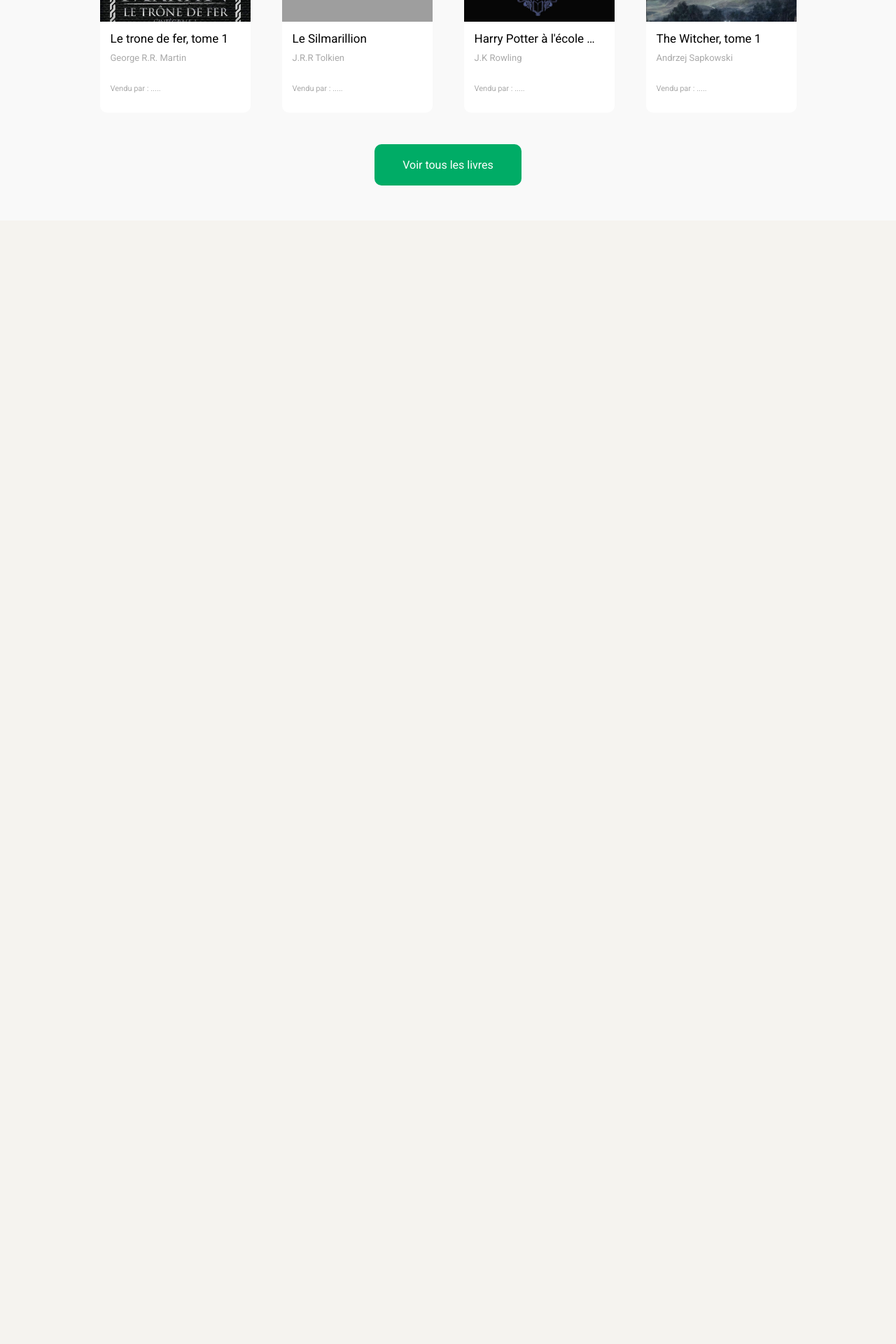
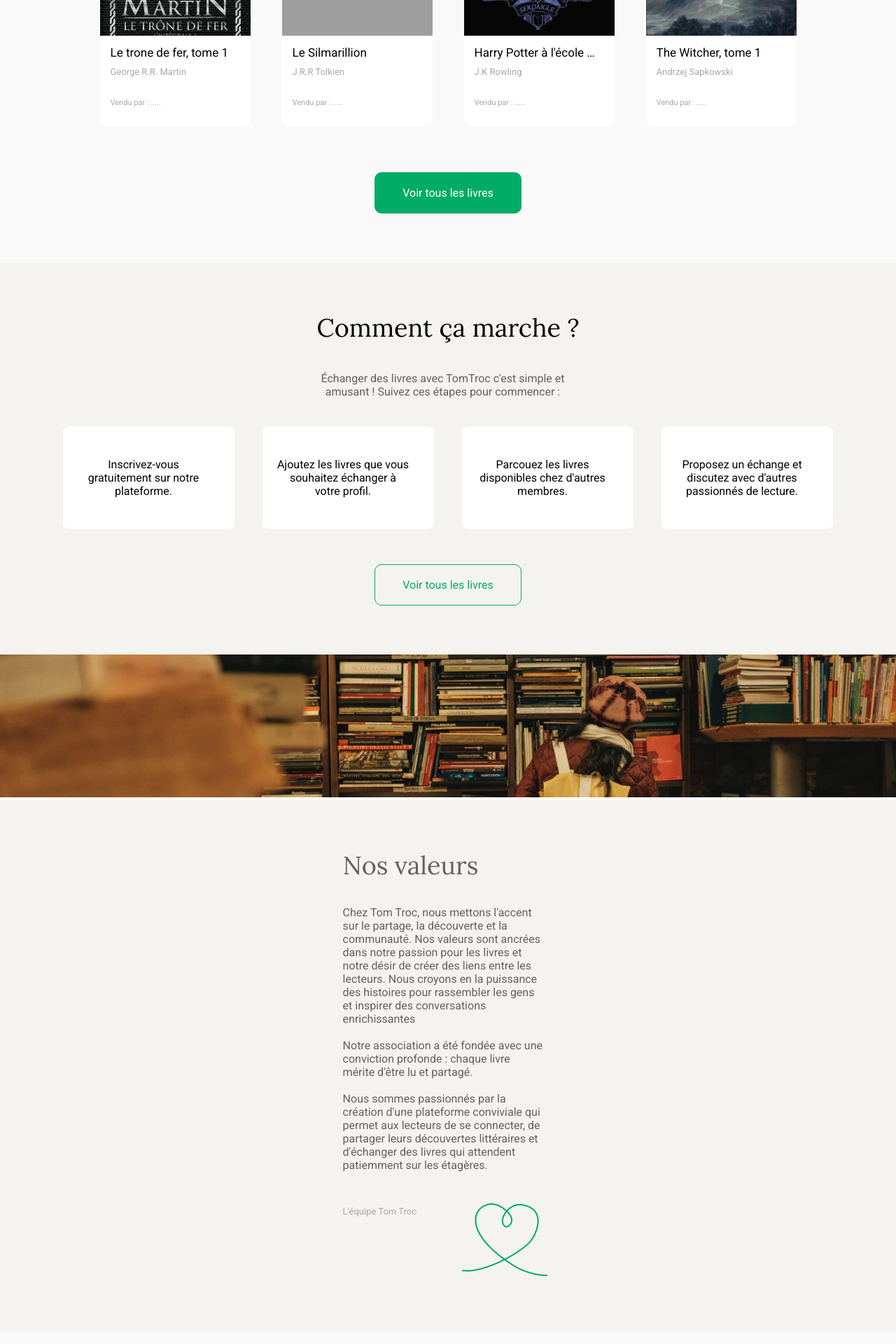
Before and after one commit to QuentinDidelot/TomTroc, a PHP site: page / in a window 1280 px wide. Shown: the part 1040-2960 px from the top of the page at 70% size. Before the commit the page ends 1305 px from the top, so only its background shows below. Run offline with PHP 8.4, Linux system fonts and the light colour scheme; some libraries are stand-ins or nearby versions; grey boxes are pictures that could not be loaded.

Commit message:
Page "home"
- Bannière faite
- Bloc "Nos Valeurs"
- Footer

```diff
--- a/css/style.css
+++ b/css/style.css
@@ -21,6 +21,7 @@
     --mainGreenColor : #00AC66;
     --legendColor : darkgrey;
     --hoverButtonColor : #006D41;
+    --textColor : rgb(99, 97, 97);
  }
 
 /**
@@ -43,14 +44,8 @@ h1 {
 h2 {
     font-family: "Lora", serif;
     font-size: xx-large;
-    font-weight: 500;
+    font-weight: lighter;
 }
-/*
-h3 {
-
-}
-*/
-
 
 a {
     text-decoration: none;
@@ -79,6 +74,28 @@ p {
 
 .button_type_1:hover {
     background-color: var(--hoverButtonColor);
+}
+
+.button_type_2 {
+    border: solid 1px var(--mainGreenColor);
+    color: var(--mainGreenColor);
+    display: inline-block;
+    text-decoration: none;
+    padding: 19px 39px;
+    font-size: 16px;
+    border-radius: 10px;
+    transition: background-color 0.3s ease;
+}
+
+.button_type_2:hover {
+    background-color: var(--hoverButtonColor);
+    color: #FFFF;
+    border-color: var(--hoverButtonColor);
+}
+
+.button_container {
+    text-align: center;
+    margin-top: 50px;
 }
 
 /*
@@ -173,7 +190,7 @@ header > nav {
 
 .last_books {
     text-align: center;
-    padding: 50px 0;
+    padding: 70px 0;
     background-color: var(--backgroundColorTwo);
 }
 
@@ -224,8 +241,102 @@ header > nav {
 }
 
 
+/*
+* Troisième bloc : Comment ça marche ?
+*/
 
-.button_container {
+.how_it_works {
     text-align: center;
-    margin-top: 30px;
+    padding: 70px 0;
+    background-color: var(--backgroundColorOne);
 }
+
+.how_it_works > h2 {
+    font-size: 36px;
+    margin-bottom: 40px;
+}
+
+.how_it_works > p {
+    color: var(--textColor);
+    white-space: pre-line;
+    padding-bottom: 25px;
+}
+.steps_container{
+    display: flex;
+    justify-content: center;
+    gap: 40px;
+}
+
+.step{
+    width: 245px;
+    background-color: #FFF;
+    padding: 30px 20px 30px 20px;
+    text-align: center;
+    border-radius: 5%;
+}
+
+/*
+* Quatrième bloc : la bannière
+*/
+
+.banner > img {
+    width: 100%;
+    max-height: 230px;
+    object-fit: cover;
+}
+
+/*
+* Cinquième bloc : nos valeurs
+*/
+
+.values{
+    text-align: center;
+    padding: 70px 0;
+    background-color: var(--backgroundColorOne);
+}
+
+.values_container > h2 {
+    font-size: 36px;
+    margin-bottom: 35px;
+}
+
+.values_container{
+    color: var(--textColor);
+    width: 23.5%;
+    margin: 0px auto;
+    text-align: left;
+}
+
+.signature_container{
+    display: flex;
+    justify-content: space-between;
+}
+
+.signature {
+    font-size: 13px;
+    color: var(--legendColor);
+}
+
+/*
+* Footer
+*/
+
+footer{
+    height: 70px;
+    background-color: var(--backgroundColorTwo);
+    align-content: center;
+}
+
+.logo_footer{
+    width: 30px;
+}
+
+
+.links_container {
+    display: flex;
+    justify-content: flex-end;
+    gap: 41px;
+    padding-right: 55px;
+    font-size: smaller;
+    color: var(--textColor);
+}
--- a/index.php
+++ b/index.php
@@ -94,18 +94,60 @@
             </section>
 
             <section class="how_it_works">
-                <div class="steps">
+                <h2> Comment ça marche ?</h2>
+                <p>Échanger des livres avec TomTroc c'est simple et
+                    amusant ! Suivez ces étapes pour commencer : </p>
+                <div class="steps_container">
+                    <div class="step">
+                        <p>Inscrivez-vous gratuitement sur notre plateforme.</p>
+                    </div>
+
+                    <div class="step">
+                        <p>Ajoutez les livres que vous souhaitez échanger à votre profil.</p>
+                    </div>
+
+                    <div class="step">
+                        <p>Parcouez les livres disponibles chez d'autres membres.</p>
+                    </div>
+
+                    <div class="step">
+                        <p>Proposez un échange et discutez avec d'autres passionnés de lecture.</p>
+                    </div>
+                </div>
+
+                <div class="button_container">
+                    <a href="" class="button_type_2" > Voir tous les livres </a>
                 </div>
             </section>
 
             <section class="banner">
+                <img src="img/banner.jpg" alt="une bibliothèque">
             </section>
 
             <section class="values">
+                <div class="values_container">
+                    <h2>Nos valeurs</h2>
+                    <p>Chez Tom Troc, nous mettons l'accent sur le partage, la découverte et la communauté. Nos valeurs sont ancrées dans notre passion pour les livres et notre désir de créer des liens entre les lecteurs. Nous croyons en la puissance des histoires pour rassembler les gens et inspirer des conversations enrichissantes <br><br>
+
+                    Notre association a été fondée avec une conviction profonde : chaque livre mérite d'être lu et partagé. <br><br>
+
+                    Nous sommes passionnés par la création d'une plateforme conviviale qui permet aux lecteurs de se connecter, de partager leurs découvertes littéraires et d'échanger des livres qui attendent patiemment sur les étagères.  <br><br>
+                    </p>
+
+                    <div class="signature_container">
+                        <p class="signature">L'équipe Tom Troc </p>
+                        <img src="img/icones/heart.png" alt="un coeur vert">
+                    </div>
+                </div>
             </section>
 
             <footer>
-
+                <div class="links_container">
+                    <a href="">Politique de confidentialité</a>
+                    <a href="">Mentions légales</a>
+                    <a href="">Tom Troc©</a>
+                    <img src="img/icones/footer_1.png" class="logo_footer" alt="logo du site en vert (TT)">
+                </div>
             </footer>
         </div>
     </body>
```
Also changed, not shown: img/banner.jpg (added), img/icones/footer_1.png (added).
